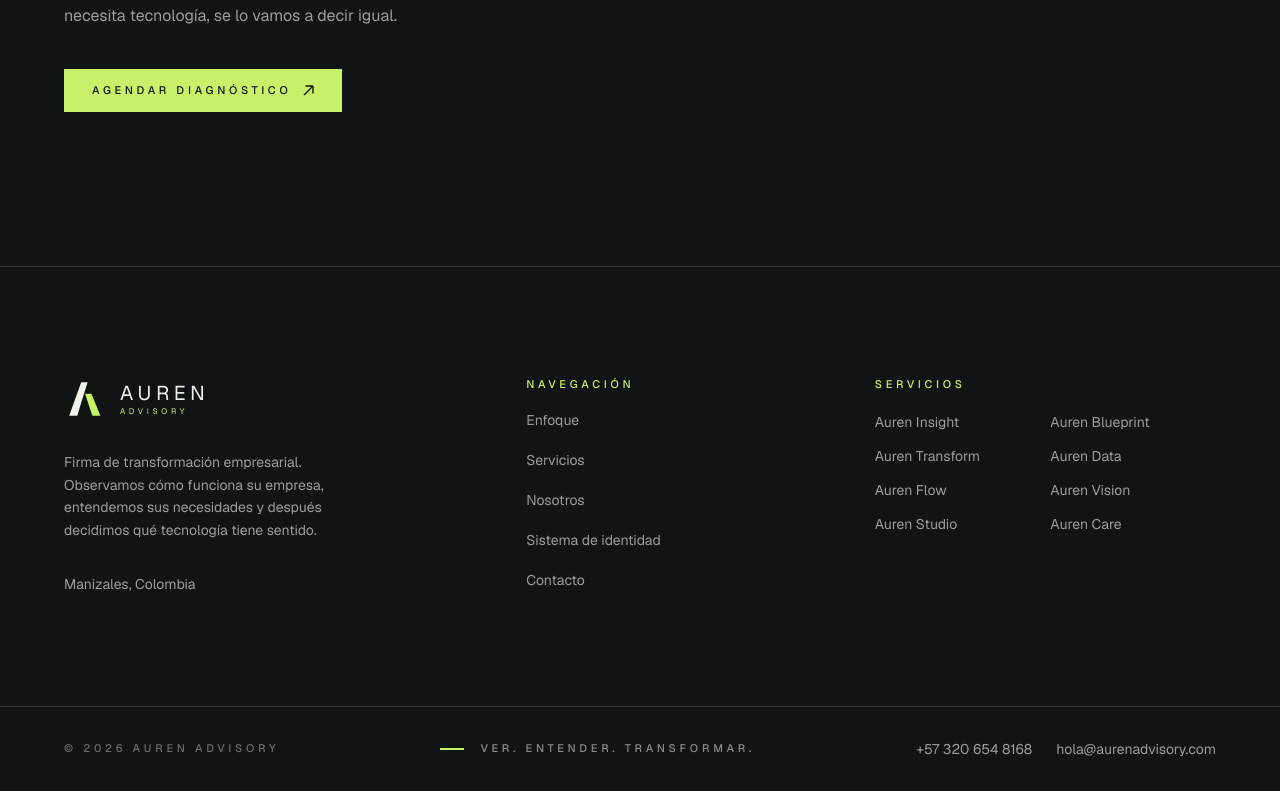
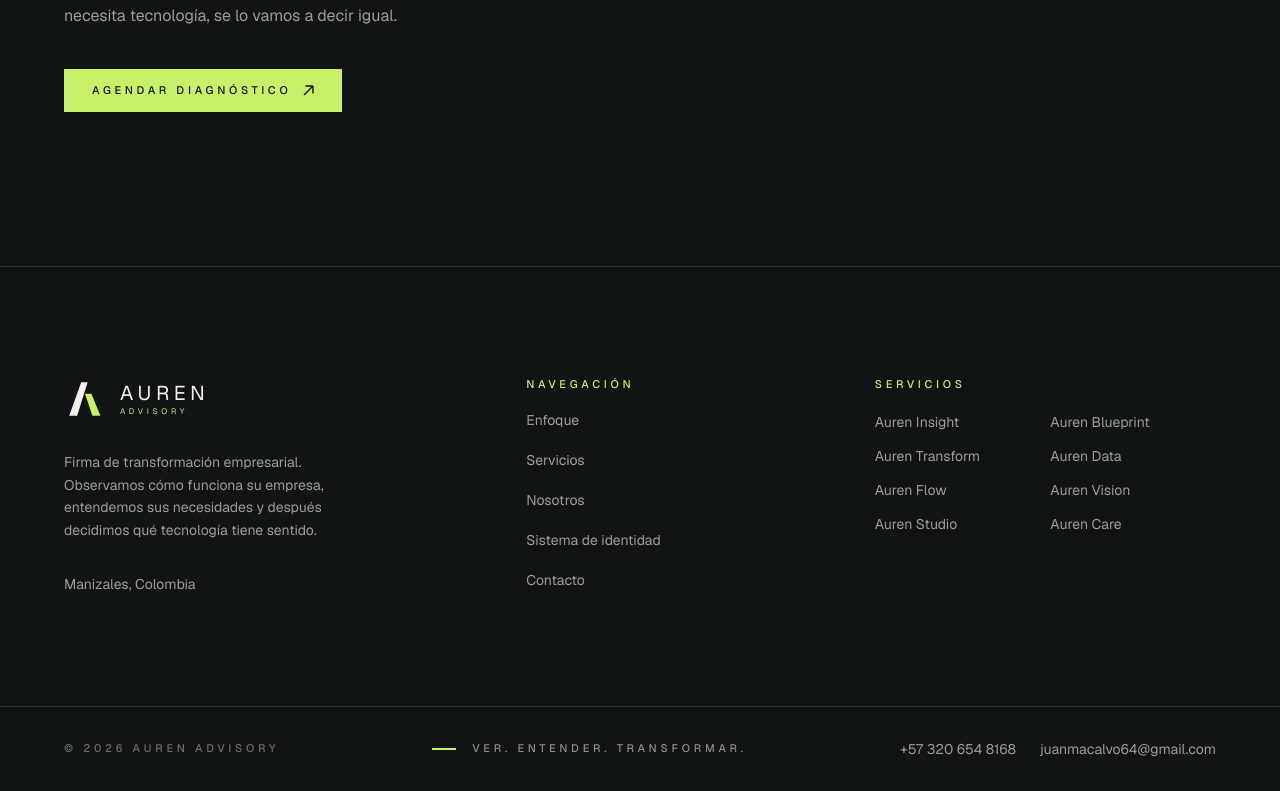
Before and after one commit to cdgutierrez456/auren-advisory-webpage, a Next.js app: page /enfoque in a window 1280 px wide. Shown: the part 5228-6019 px from the top of the page. Built offline with nearby package versions, Linux system fonts and the light colour scheme.

Commit message:
Actualiza correo de contacto

```diff
--- a/src/content/site.ts
+++ b/src/content/site.ts
@@ -10,7 +10,7 @@ export const site = {
   name: "Auren Advisory",
   tagline: "Ver. Entender. Transformar.",
   domain: "aurenadvisory.com",
-  email: "hola@aurenadvisory.com",
+  email: "juanmacalvo64@gmail.com",
   /** Solo dígitos, con indicativo de país. Formato que exige wa.me. */
   whatsapp: "573206548168",
   whatsappDisplay: "+57 320 654 8168",
```
